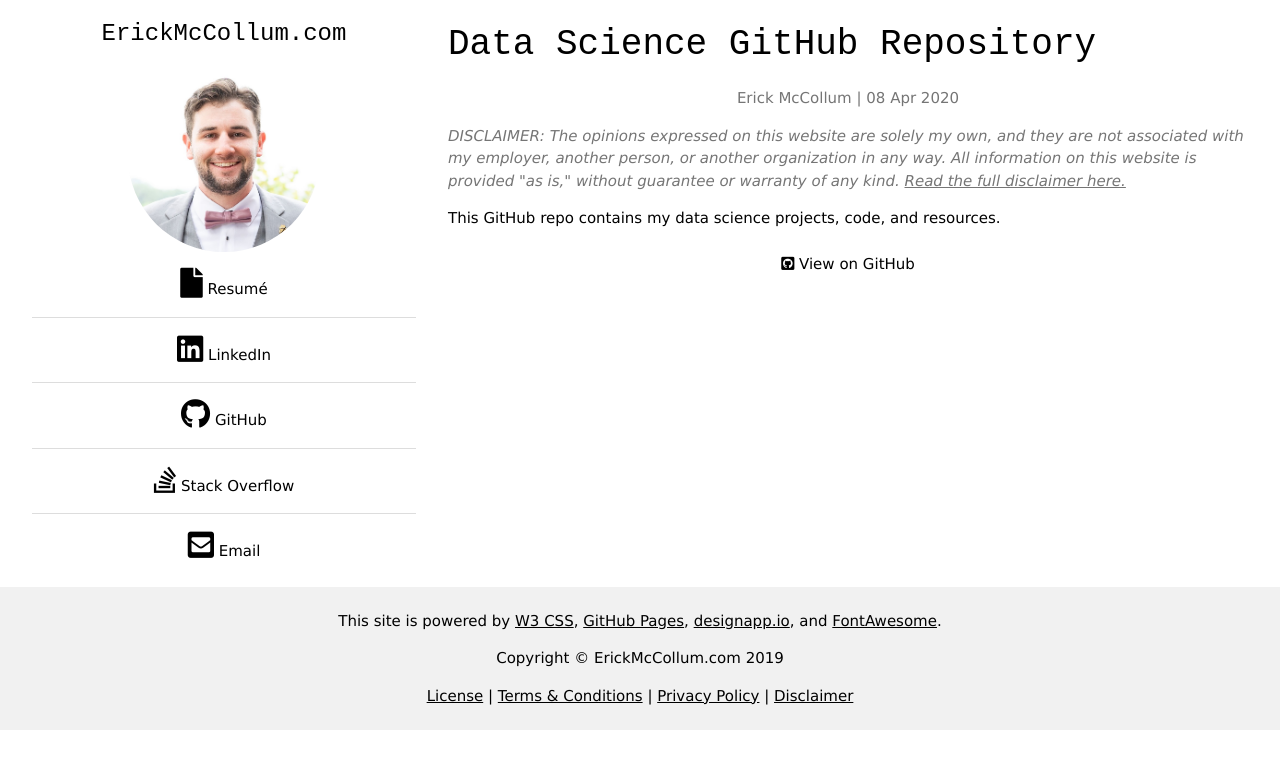
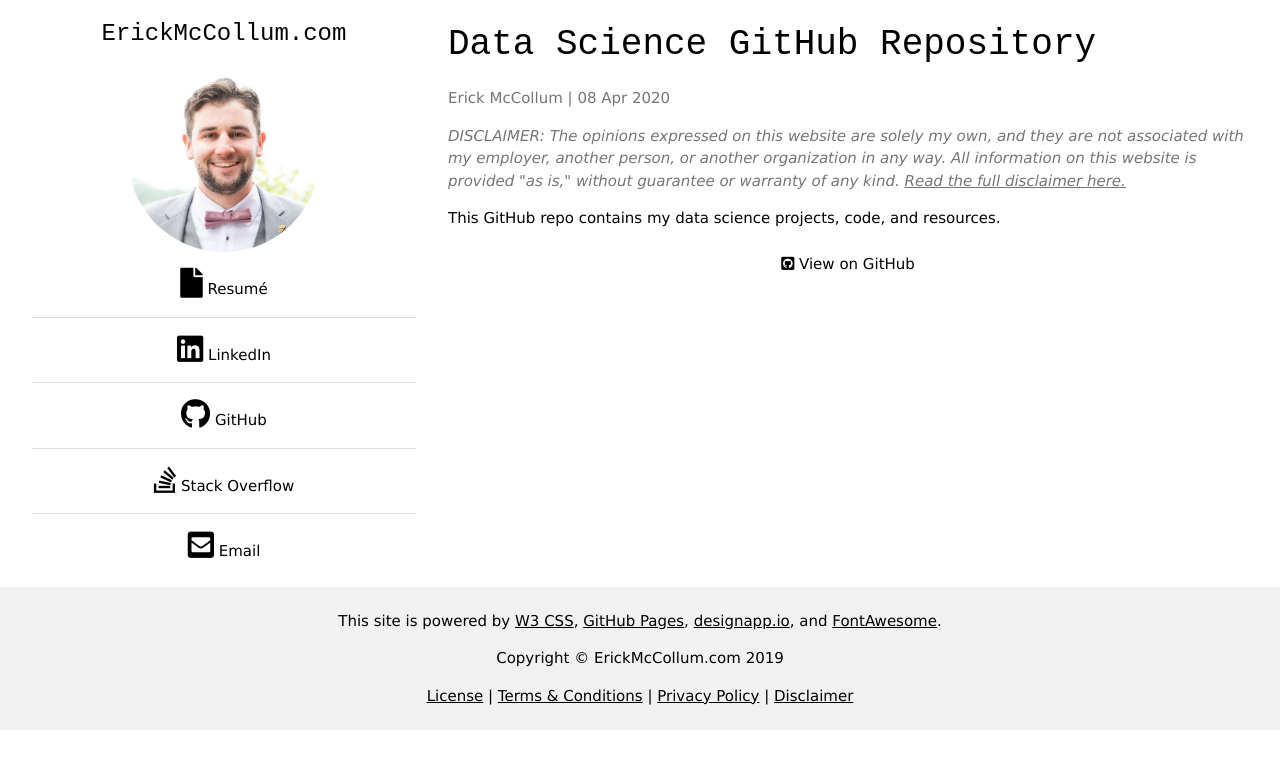
Before and after one commit to frederickm13/frederickm13.github.io, a Jekyll site: the page built from _posts/2020-04-08-data-science-repo.md, in a window 1280 px wide. Shown: the top 769 px of the page. Built offline with Jekyll 4.4.1, drawn with Linux system fonts in a browser that asks for light colours.

Commit message:
Remove centering

```diff
--- a/_layouts/post.html
+++ b/_layouts/post.html
@@ -5,7 +5,7 @@ layout: default
 <article>
     <header>
         <h1 class="w3-monospace w3-xxlarge">{{ page.title }}</h1>
-        <p class="w3-center w3-text-grey ">Erick McCollum | {{ page.date | date_to_string }}</p>
+        <p class="w3-text-grey ">Erick McCollum | {{ page.date | date_to_string }}</p>
     </header>
 
     <div>
```
